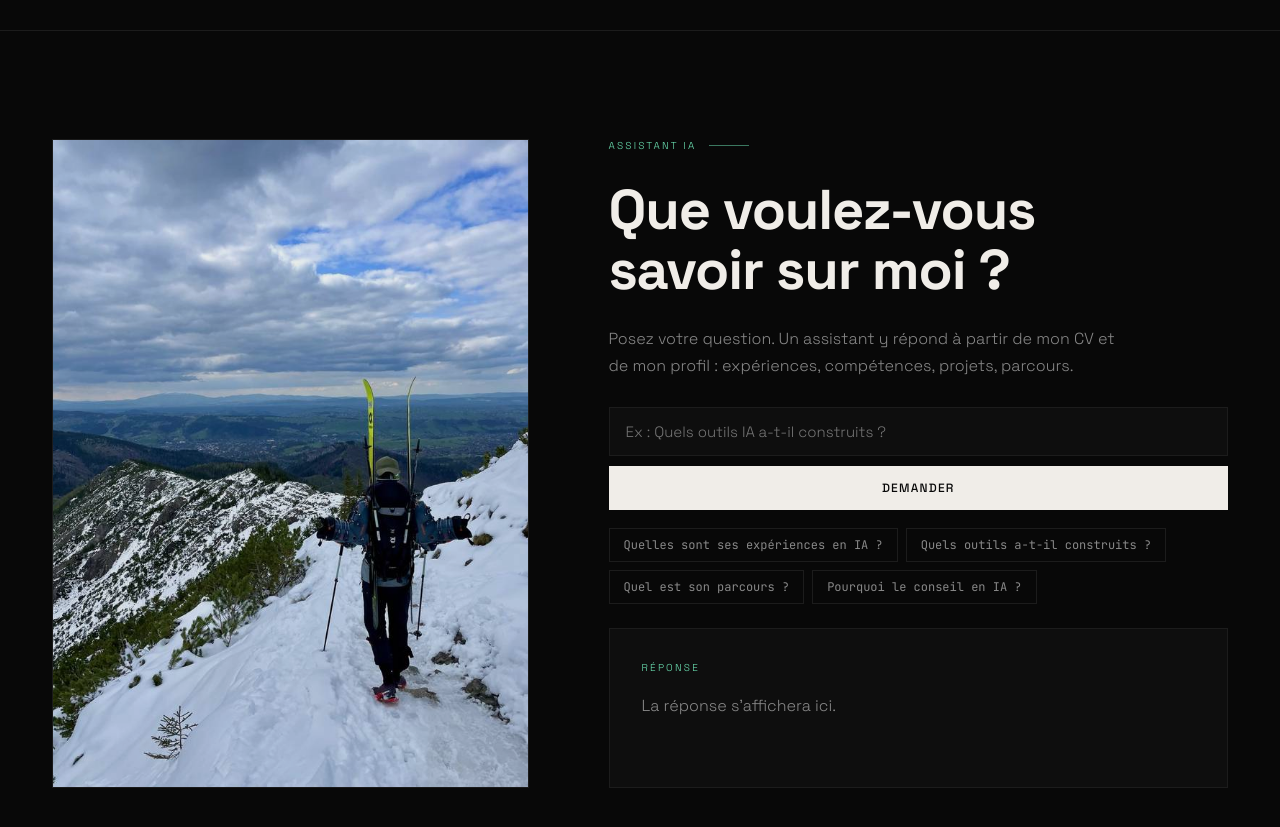
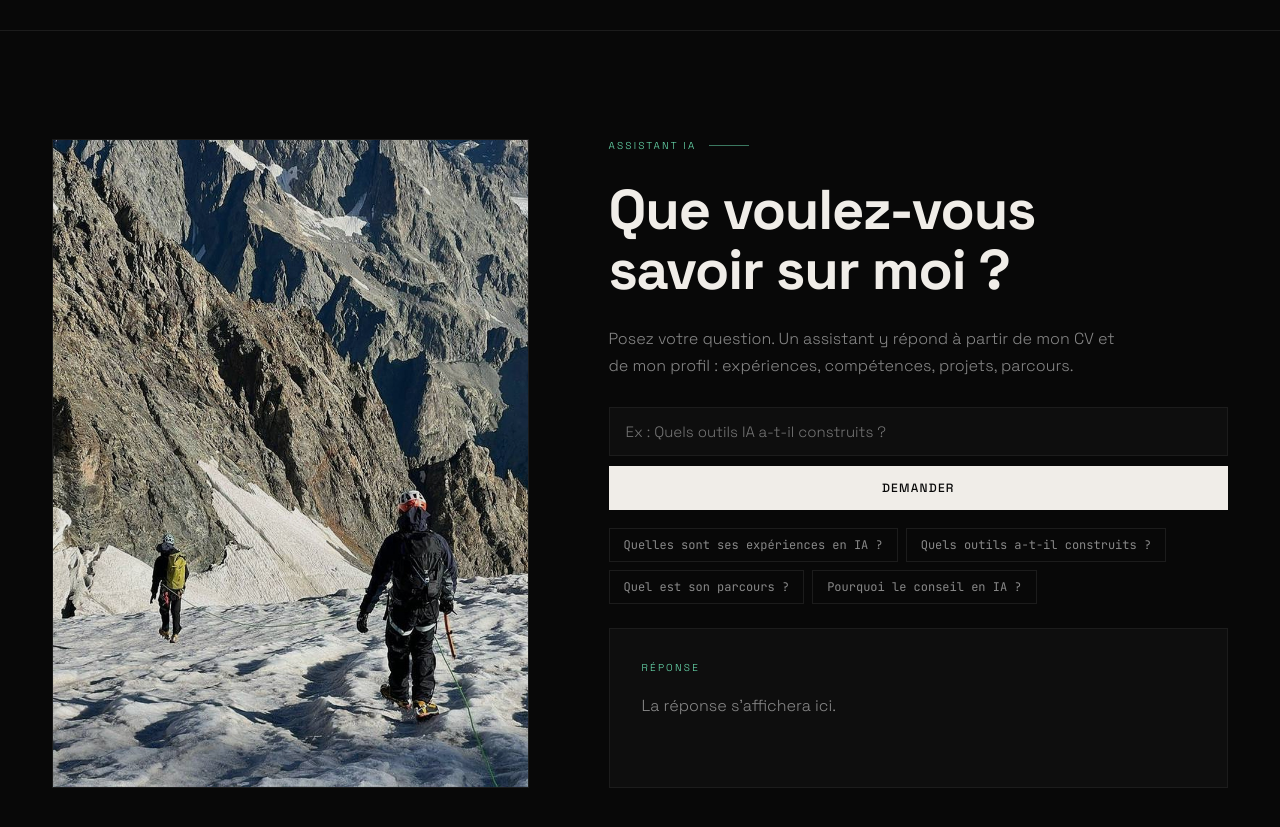
Before and after one commit to roro21220/Portfolio_Project, a React (Vite) app: page / in a window 1280 px wide. Shown: the part 1740-2567 px from the top of the page. Built offline with nearby package versions, Linux system fonts and the light colour scheme; no server answers.

Commit message:
Chat: revert to old hero (climbers) photo

```diff
--- a/src/index.css
+++ b/src/index.css
@@ -268,7 +268,7 @@ footer a:hover { color: var(--text); }
 /* Chat section: climbers photo as full-height left panel */
 .ask-grid { grid-template-columns: 1fr 1.3fr; align-items: stretch; }
 .ask-photo {
-  background: #0e0e0e url('/images/chat.jpg') center / cover no-repeat;
+  background: #0e0e0e url('/images/hero-portrait.jpg') center 32% / cover no-repeat;
   border: 1px solid var(--border); min-height: 540px; filter: brightness(0.92);
 }
 .ask-panel p { font-size: 16px; color: var(--muted2); line-height: 1.7; max-width: 520px; margin-bottom: 28px; }
```
